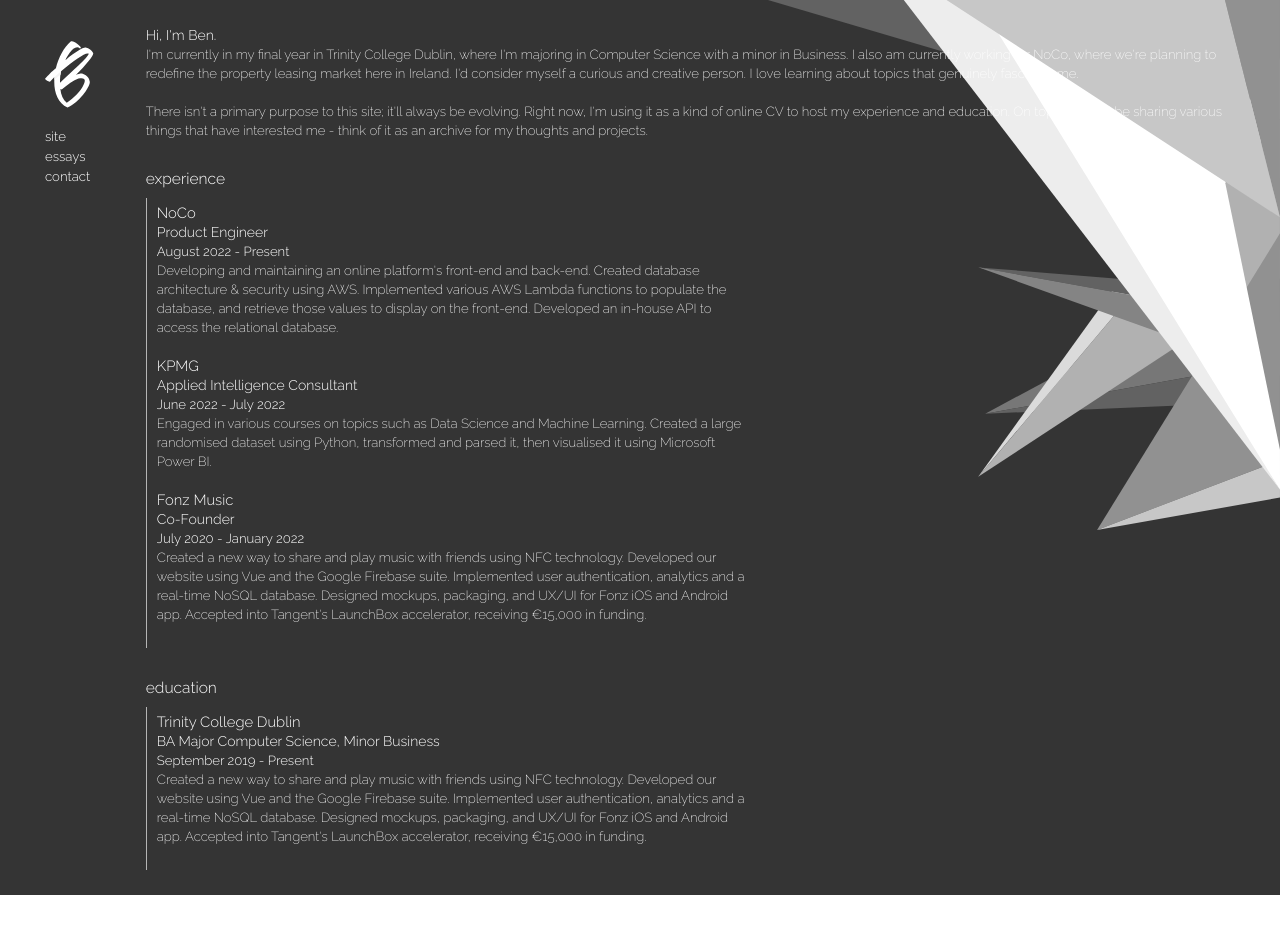
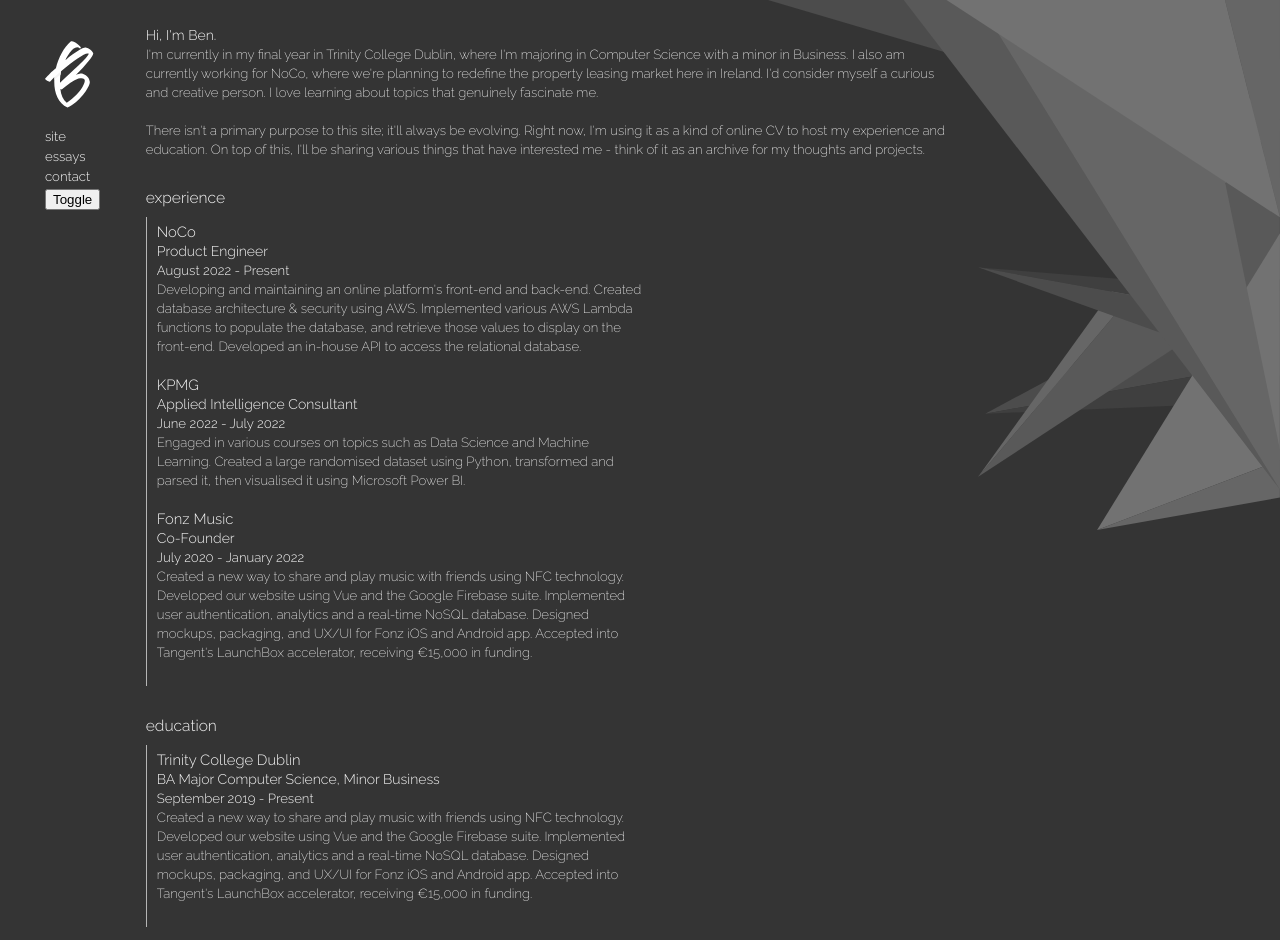
Before and after one commit to ben-vaughan/benjav, a React (Create React App) app in the folder front-end/: page / in a window 1280 px wide. Shown: the top 940 px of the page. Before the commit the page ends 895 px from the top, so only its background shows below. Built offline with nearby package versions, Linux system fonts and the light colour scheme.

Commit message:
Light-Dark mode basics in

```diff
--- a/front-end/src/App.js
+++ b/front-end/src/App.js
@@ -1,12 +1,16 @@
 import './css/App.css';
+import './css/LightMode.css';
+
 import { BrowserRouter as Router, Routes, Route} from "react-router-dom";
+import LayoutDefault from './components/layouts/LayoutDefault.js';
 
-import LayoutDefault from './components/layouts/LayoutDefault.js';
 import Home from './pages/Home';
 import NotFound from './pages/NotFound';
+import ThemeContextWrapper from './contexts/ThemeContextWrapper';
 
 function App() {
   return (
+    <ThemeContextWrapper>
       <Router>
         <Routes>
           <Route path="/" element={<LayoutDefault />}>
@@ -15,6 +19,7 @@ function App() {
           </Route>
         </Routes>
       </Router>
+    </ThemeContextWrapper>
   );
 }
 
--- a/front-end/src/components/LineList.js
+++ b/front-end/src/components/LineList.js
@@ -1,16 +1,15 @@
-import '../css/LineList.css'
 import ListElement from './elements/ListElement';
 
 const LineList = (props) => {
   return (
-    <div className='list-container'>
+    <>
       <div className='heading-0'> { props.data.title } </div>
-      <div className='list-outer'>
-        <div className='list-details'>
+      <div style={{paddingTop: 10, display: 'flex', maxWidth: '45vw'}}>
+        <div style={{borderLeft: 'solid 1px #B5B5B5', textAlign:'left', padding: 5, width: '85%'}}>
           {props.data.fields.map(f => <ListElement key={f.heading} heading={f.heading} title={f.title} subtitle={f.subtitle} description={f.description}/>)}
         </div>
       </div>
-    </div>
+    </>
   )
 }
 
--- a/front-end/src/components/layouts/LayoutDefault.js
+++ b/front-end/src/components/layouts/LayoutDefault.js
@@ -4,7 +4,7 @@ import { Outlet } from "react-router-dom";
 
 function LayoutDefault() {
   return(
-    <div className='background dark-mode'>
+    <div className='background'>
       <div className='layout'>
         <div className='navbar-layout'>
           <Navbar />
@@ -17,9 +17,4 @@ function LayoutDefault() {
   )
 }
 
-function toggleMode() {
-  var element = document.body
-  element.classList.toggle("dark-mode");
-}
-
 export default LayoutDefault;
--- a/front-end/src/components/layouts/Navbar.js
+++ b/front-end/src/components/layouts/Navbar.js
@@ -2,6 +2,7 @@ import "../../css/Navbar.css"
 import React from "react"
 import logo from "../../assets/bLogo.svg"
 import { Link } from 'react-router-dom'
+import { ThemeContext, themes } from "../../contexts/ThemeContext";
 
 function Header() {
   const [darkMode, setDarkMode] = React.useState(true);
@@ -16,6 +17,16 @@ function Header() {
         <Link className='navbar-list-element' to="/essays"> essays </Link>
         <Link className='navbar-list-element' to="/contact"> contact </Link>
       </div>
+      <ThemeContext.Consumer>
+        {({ changeTheme }) => (
+          <button
+            color="link"
+            onClick={() => {
+              setDarkMode(!darkMode);
+              changeTheme(darkMode ? themes.light : themes.dark);
+            }}> Toggle
+        </button> )}
+      </ThemeContext.Consumer>
     </header>
   )
 }
--- /dev/null
+++ b/front-end/src/contexts/ThemeContext.js
@@ -0,0 +1,11 @@
+import { createContext } from "react";
+
+export const themes = {
+  dark: "",
+  light: "light-mode"
+}
+
+export const ThemeContext = createContext({
+    theme: themes.dark,
+  changeTheme: () => {}
+})
--- /dev/null
+++ b/front-end/src/contexts/ThemeContextWrapper.js
@@ -0,0 +1,30 @@
+import React, { useState, useEffect } from 'react';
+import { ThemeContext, themes } from './ThemeContext';
+
+// This Theme Context Wrapper will take in props and update our context accordingly when required.
+
+export default function ThemeContextWrapper(props) {
+  const [theme, setTheme] = useState(themes.dark);
+
+  function changeTheme(theme) {
+    setTheme(theme);
+  }
+
+  useEffect(() => {
+    switch (theme) {
+      case themes.light:
+        document.body.classList.add('light-mode');
+        break;
+      case themes.dark:
+      default:
+        document.body.classList.remove('light-mode');
+        break;
+    }
+  }, [theme]);
+
+  return (
+    <ThemeContext.Provider value={{ theme: theme, changeTheme: changeTheme }}>
+      {props.children}
+    </ThemeContext.Provider>
+  );
+}
--- a/front-end/src/css/App.css
+++ b/front-end/src/css/App.css
@@ -1,15 +1,19 @@
 @import url('https://fonts.googleapis.com/css2?family=Raleway:wght@100;200;300;400;500;600;700;800;900&display=swap');
 
 .header {
-  color: white;
   font-size: calc(10px + 5vmin);
   text-align: left;
   width: 100%;
   font-weight: 700;
 }
 
+.st0{fill:#4C4C4C;}
+.st1{fill:#3F3F3F;}
+.st2{fill:#595959;}
+.st3{fill:#666666;}
+.st4{fill:#727272;}
+
 .subheader {
-  color: white;
   font-size: calc(10px + 1.2vmin);
   text-align: left;
   font-weight: 400;
@@ -17,11 +21,9 @@
 
 .text-section {
   text-align: left;
-  color: white;
 }
 
 .heading-0 {
-  color: white;
   font-weight: 300;
   padding-top: 30px;
   font-size: calc(10px + 0.7vmin);
@@ -29,7 +31,6 @@
 }
 
 .heading-1 {
-  color: white;
   text-align: left;
   font-weight: 300;
   font-size: calc(10px + 0.6vmin);
@@ -49,7 +50,3 @@
   font-weight: 200;
   font-size: calc(10px + 0.4vmin);
 }
-
-.white-content {
-  background: white;
-}
--- a/front-end/src/css/Layout.css
+++ b/front-end/src/css/Layout.css
@@ -7,20 +7,12 @@
   display: flex;
 }
 
-.dark-mode {
-  background-color: #343434;
-}
-
 .background {
   background-image: url('../assets/backgroundGraphic.svg');
   background-repeat: no-repeat;
   background-attachment: fixed;
   background-position: top right;
   background-size: 40% auto;
-}
-
-.light-mode {
-  background-color: white;
 }
 
 .navbar-layout {
@@ -36,3 +28,7 @@
   display: block;
   width: 100%;
 }
+
+.text-section {
+  max-width: 800px;
+}
--- /dev/null
+++ b/front-end/src/css/LightMode.css
@@ -0,0 +1,12 @@
+.light-mode {
+  background-color: white;
+  color: #343434 !important;
+}
+
+.lightmode .background {
+  background-image: url('../assets/backgroundGraphicLight.svg');
+  background-repeat: no-repeat;
+  background-attachment: fixed;
+  background-position: top right;
+  background-size: 40% auto;
+}
--- a/front-end/src/css/LineList.css
+++ /dev/null
@@ -1,19 +0,0 @@
-.list_container {
-
-}
-
-.list-outer {
-  padding-top: 10px;
-  color: white;
-  display: flex;
-  max-width: 900px;
-  width: 50vw;
-}
-
-.list-details {
-  border-left: solid 1px #B5B5B5;
-  text-align: left;
-  padding: 5px;
-  min-width: 600px;
-  width: 85%;
-}
--- a/front-end/src/css/Navbar.css
+++ b/front-end/src/css/Navbar.css
@@ -9,13 +9,13 @@
 }
 
 .navbar-list-element {
+  color: inherit;
   font-size: calc(10px + 0.4vmin);
   font-weight: 300;
   padding-bottom: 5px;
   display: block;
   width: 100%;
   text-decoration: none;
-  color: white;
 }
 
 .navbar-list-element:hover {
--- a/front-end/src/index.css
+++ b/front-end/src/index.css
@@ -1,5 +1,8 @@
 body {
   margin: 0;
+  color: whitesmoke;
+  background-color: #343434;
+
   font-family: -apple-system, BlinkMacSystemFont, 'Segoe UI', 'Roboto', 'Oxygen',
     'Ubuntu', 'Cantarell', 'Fira Sans', 'Droid Sans', 'Helvetica Neue',
     sans-serif;
```
Also changed, not shown: front-end/src/assets/backgroundGraphic.svg, front-end/src/assets/backgroundGraphicLight.svg (added). Lines whose indentation alone changed are shown as unchanged.
